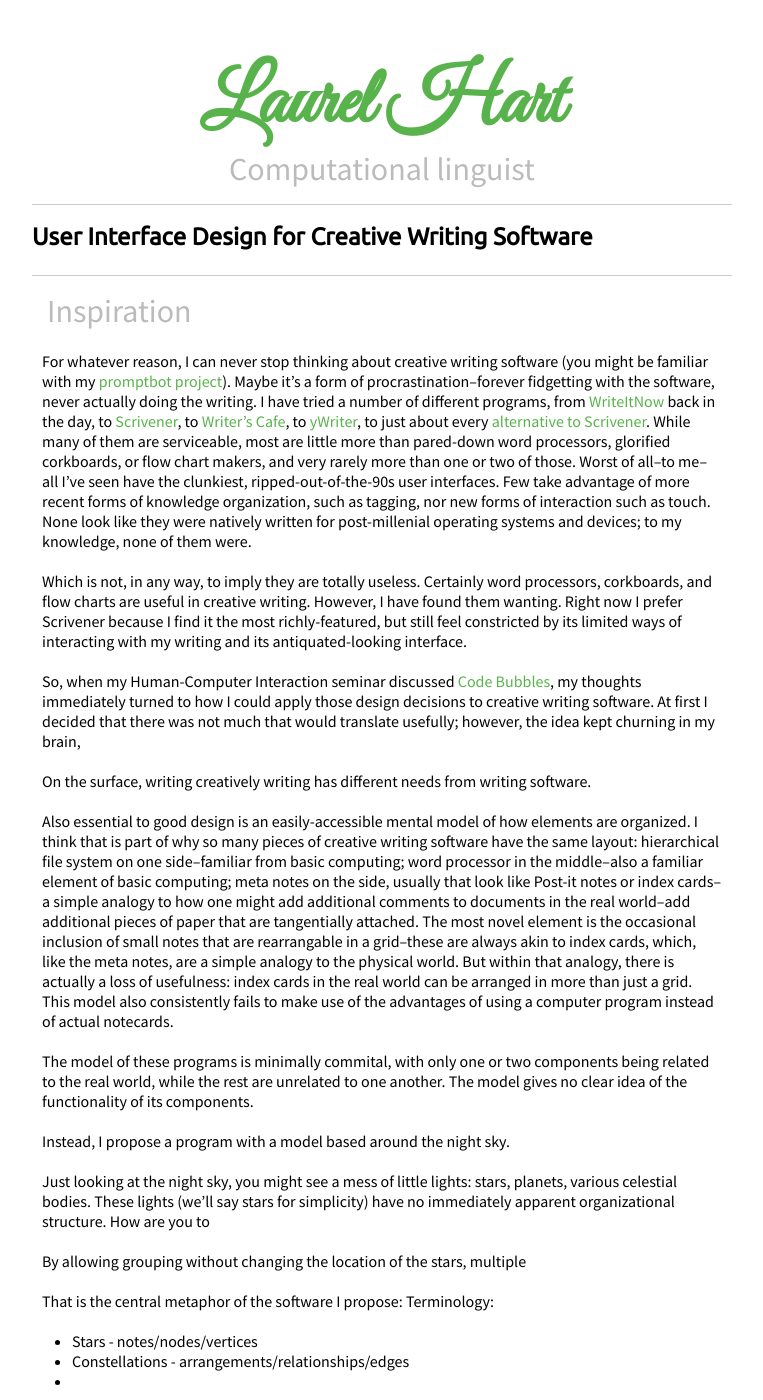
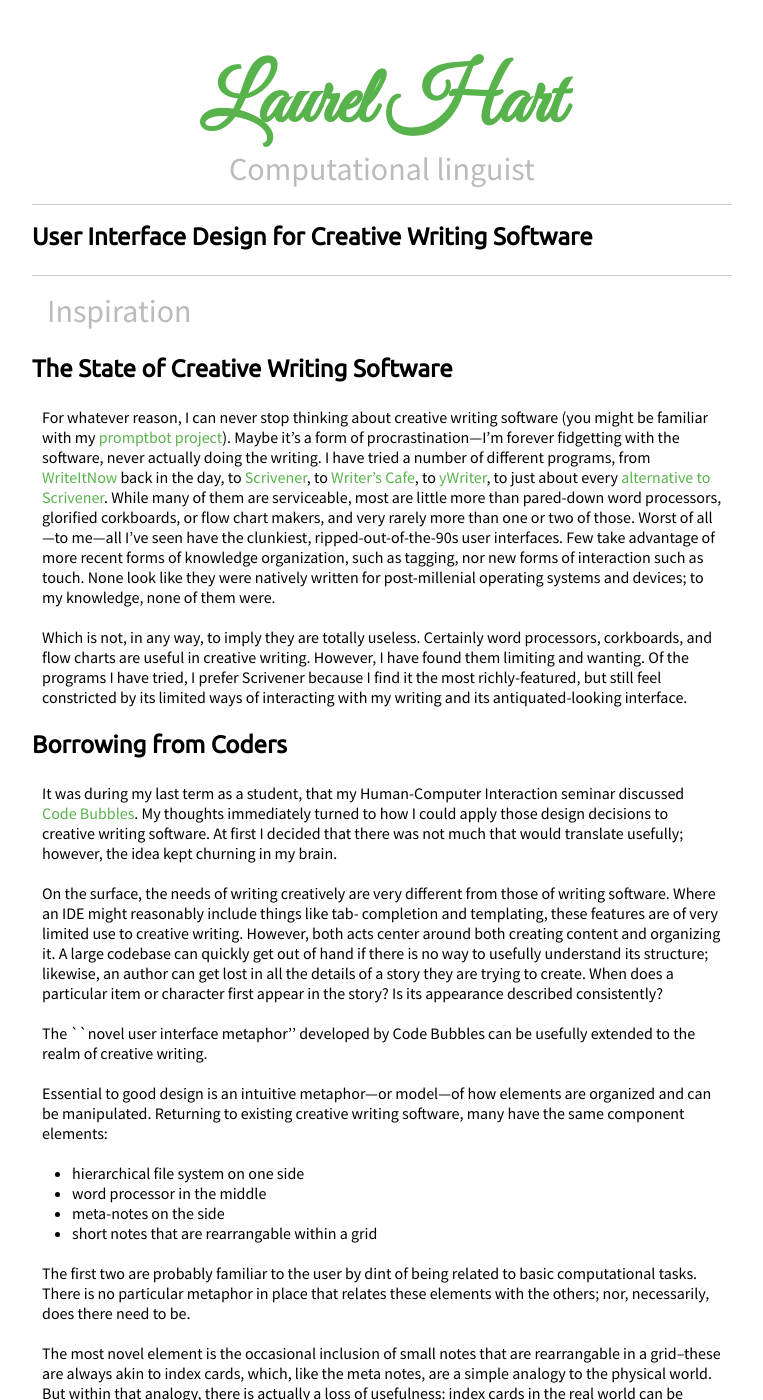
Before and after one commit to konahart/konahart.github.io, a Jekyll site: the page built from constellations/index.md, in a window 1280 px wide and 1400 px high. Shown: the whole window, without its empty margins (258-1021 px from the left). Built offline with Jekyll 4.4.1, drawn with Linux system fonts in a browser that asks for light colours; some of the changed text lies outside the part shown.

Commit message:
More on constellations.

```diff
--- a/constellations.md
+++ b/constellations/index.md
@@ -4,19 +4,22 @@ title: User Interface Design for Creative Writing Software
 ---
 
 ## Inspiration
+
+### The State of Creative Writing Software
+
 For whatever reason, I can never stop thinking about creative writing software
 (you might be familiar with my
 [promptbot project](http://konahart.com/promptbot/)).
-Maybe it's a form of procrastination--forever fidgetting with the software,
-never actually doing the writing. I have tried a number of different programs,
-from [WriteItNow](http://www.ravensheadservices.com/index.php) back in the day,
-to [Scrivener](http://www.literatureandlatte.com/scrivener.php),
+Maybe it's a form of procrastination---I'm forever fidgetting with the
+software, never actually doing the writing. I have tried a number of different
+programs, from [WriteItNow](http://www.ravensheadservices.com/index.php) back
+in the day, to [Scrivener](http://www.literatureandlatte.com/scrivener.php),
 to [Writer's Cafe](http://www.writerscafe.co.uk/),
 to [yWriter](http://www.spacejock.com/yWriter5.html), to just about every
 [alternative to Scrivener](http://alternativeto.net/software/scrivener/).
 While many of them are serviceable, most are little more than pared-down word
 processors, glorified corkboards, or flow chart makers, and very rarely more
-than one or two of those. Worst of all--to me--all I've seen have the
+than one or two of those. Worst of all---to me---all I've seen have the
 clunkiest, ripped-out-of-the-90s user interfaces. Few take advantage of more
 recent forms of knowledge organization, such as tagging, nor new forms of
 interaction such as touch. None look like they were natively written for
@@ -25,27 +28,47 @@ were.
 
 Which is not, in any way, to imply they are totally useless. Certainly word
 processors, corkboards, and flow charts are useful in creative writing.
-However, I have found them wanting. Right now I prefer Scrivener because I
-find it the most richly-featured, but still feel constricted by its limited
-ways of interacting with my writing and its antiquated-looking interface.
+However, I have found them limiting and wanting. Of the programs I have tried,
+I prefer Scrivener because I find it the most richly-featured, but still feel
+constricted by its limited ways of interacting with my writing and its
+antiquated-looking interface.
 
-So, when my Human-Computer Interaction seminar discussed
-[Code Bubbles](http://www.andrewbragdon.com/codebubbles_site.asp), my
+### Borrowing from Coders
+
+It was during my last term as a student, that my Human-Computer Interaction
+seminar discussed
+[Code Bubbles](http://www.andrewbragdon.com/codebubbles_site.asp). My
 thoughts immediately turned to how I could apply those design decisions to
 creative writing software. At first I decided that there was not much that
-would translate usefully; however, the idea kept churning in my brain,
+would translate usefully; however, the idea kept churning in my brain.
 
-On the surface, writing creatively writing has different needs from writing
-software.
+On the surface, the needs of writing creatively are very different from those
+of writing software. Where an IDE might reasonably include things like tab-
+completion and templating, these features are of very limited use to creative
+writing. However, both acts center around both creating content and organizing
+it. A large codebase can quickly get out of hand if there is no way to usefully
+understand its structure; likewise, an author can get lost in all the details
+of a story they are trying to create. When does a particular item or character
+first appear in the story? Is its appearance described consistently?
 
-Also essential to good design is an easily-accessible mental model of how
-elements are organized. I think that is part of why so many pieces of
-creative writing software have the same layout: hierarchical file system on one
-side--familiar from basic computing; word processor in the middle--also a
-familiar element of basic computing; meta notes on the side, usually
-that look like Post-it notes or index cards--a simple analogy to how one might
-add additional comments to documents in the real world--add additional pieces
-of paper that are tangentially attached. The most novel element is the
+The ``novel user interface metaphor'' developed by Code Bubbles can be usefully
+extended to the realm of creative writing.
+
+Essential to good design is an intuitive metaphor---or model---of how
+elements are organized and can be manipulated. Returning to existing creative
+writing software, many have the same component elements:
+
+* hierarchical file system on one side
+* word processor in the middle
+* meta-notes on the side
+* short notes that are rearrangable within a grid
+
+The first two are probably familiar to the user by dint of being related to
+basic computational tasks. There is no particular metaphor in place that
+relates these elements with the others; nor, necessarily, does there need to
+be.
+
+The most novel element is the
 occasional inclusion of small notes that are rearrangable in a grid--these are
 always akin to index cards, which, like the meta notes, are a simple analogy
 to the physical world. But within that analogy, there is actually a loss of
@@ -69,11 +92,13 @@ By allowing grouping without changing the location of the stars, multiple
 
 That is the central metaphor of the software I propose:
 Terminology:
+
 * Stars - notes/nodes/vertices
 * Constellations - arrangements/relationships/edges
 *
 
 Working titles include
+
 * Constellations
 * Celestial
 * Sky Writer
```
